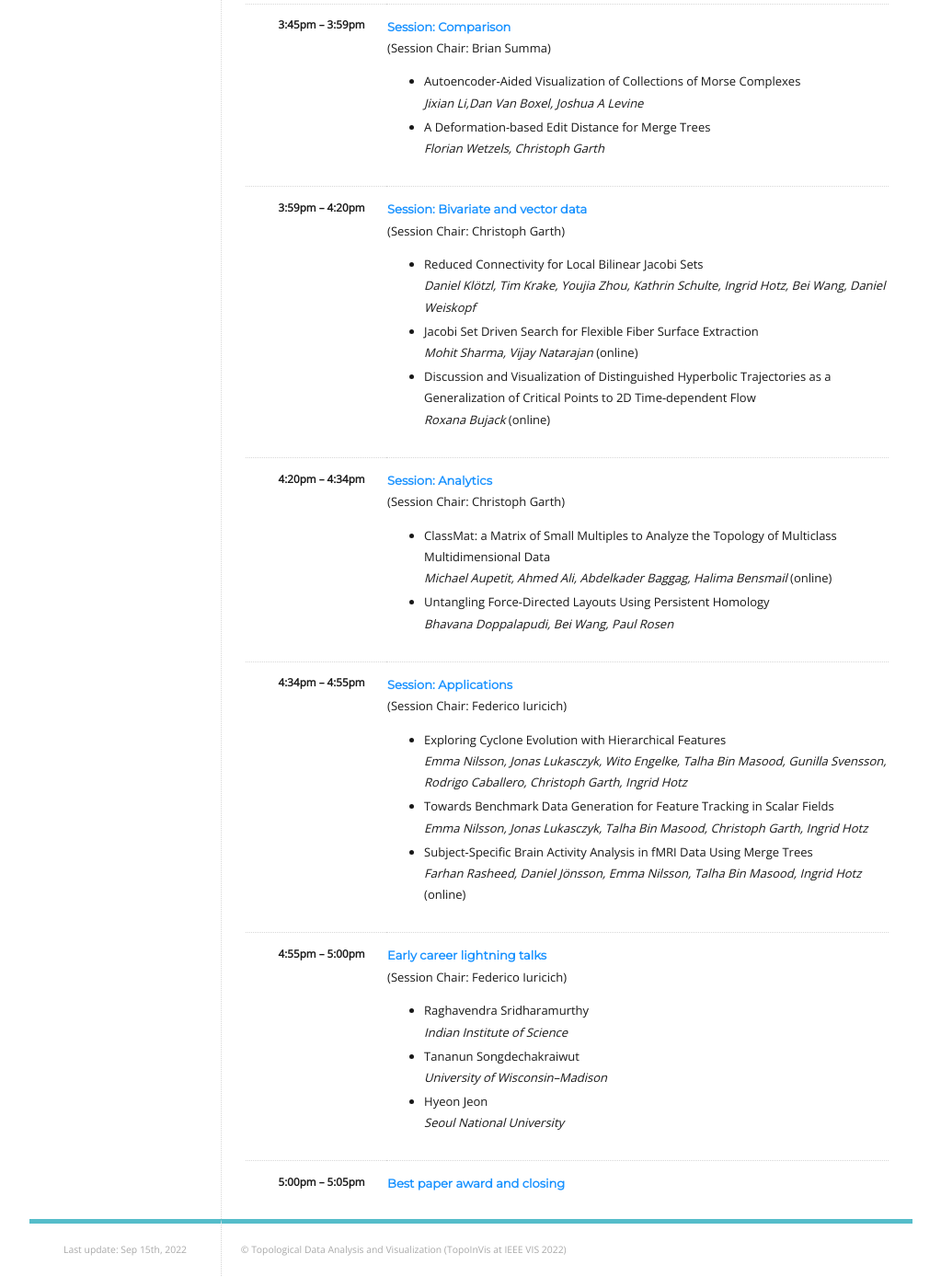
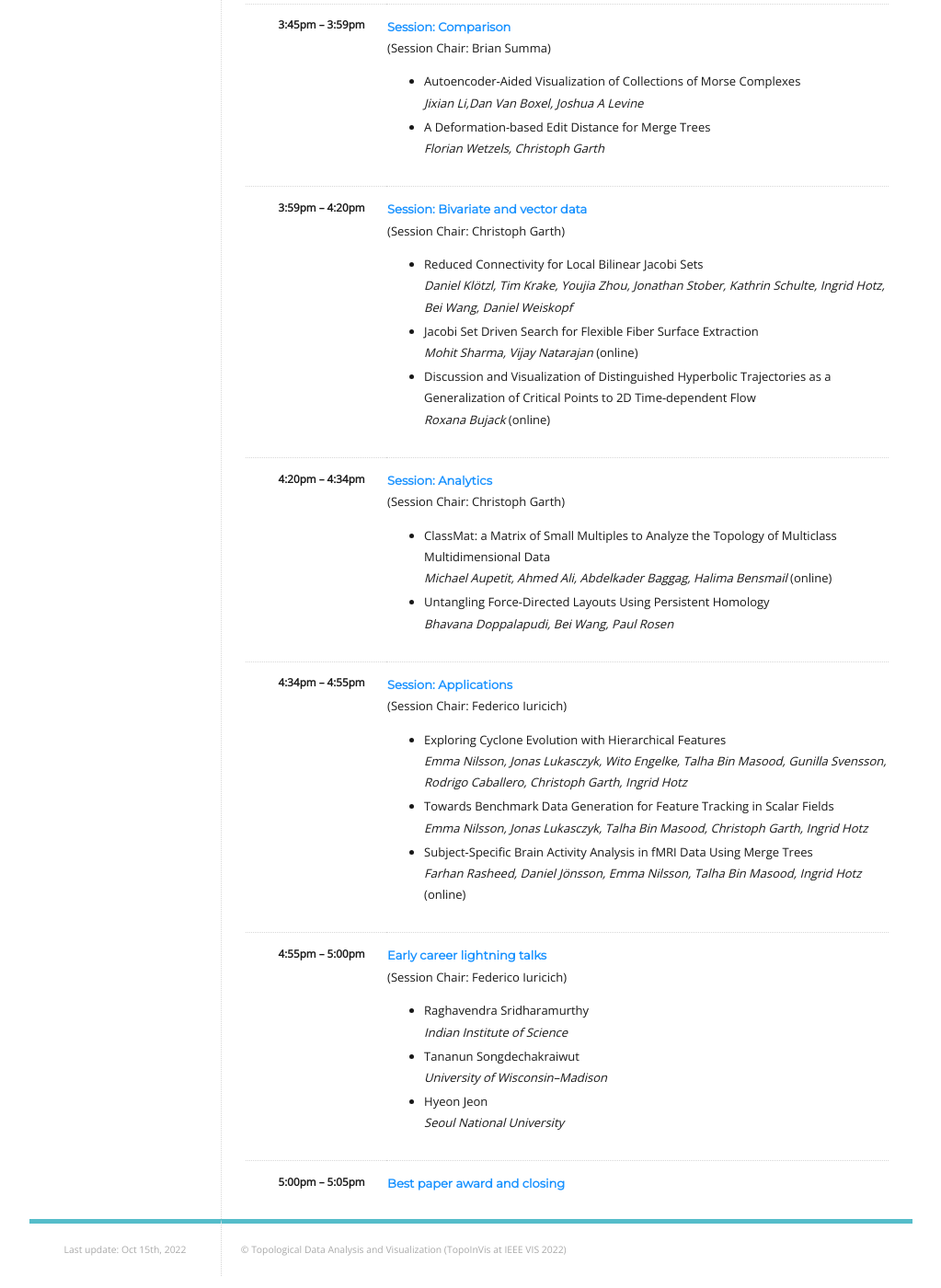
Before and after one commit to TopoInVis-Workshop/2022, a Jekyll site: the page built from _pages/program.md, in a window 1280 px wide and 1400 px high, scrolled down 1103 px. Shown: the whole window at 92% size, without its empty margins (128-1151 px from the left). Built offline with Jekyll 4.4.1, drawn with Linux system fonts in a browser that asks for light colours.

Commit message:
updated author list

```diff
--- a/_layouts/default.html
+++ b/_layouts/default.html
@@ -71,7 +71,7 @@
 
   <footer>
     <aside>
-      Last update: Sep 15th, 2022
+      Last update: Oct 15th, 2022
 <!--       {{ page.last_modified_at | date: '%b %e, %Y' }} -->
     </aside>
     <article>
--- a/_pages/program.md
+++ b/_pages/program.md
@@ -105,7 +105,7 @@ Robert Ghrist (Ph.D., Cornell, Applied Mathematics, 1995) is the Andrea Mitchell
       <ul>
         <li>
            Reduced Connectivity for Local Bilinear Jacobi Sets
-           <br><i>Daniel Kl&ouml;tzl, Tim Krake, Youjia Zhou, Kathrin Schulte, Ingrid Hotz, Bei Wang, Daniel Weiskopf</i>
+           <br><i>Daniel Kl&ouml;tzl, Tim Krake, Youjia Zhou, Jonathan Stober, Kathrin Schulte, Ingrid Hotz, Bei Wang, Daniel Weiskopf</i>
            <br/>
         </li>
         <li>
```
